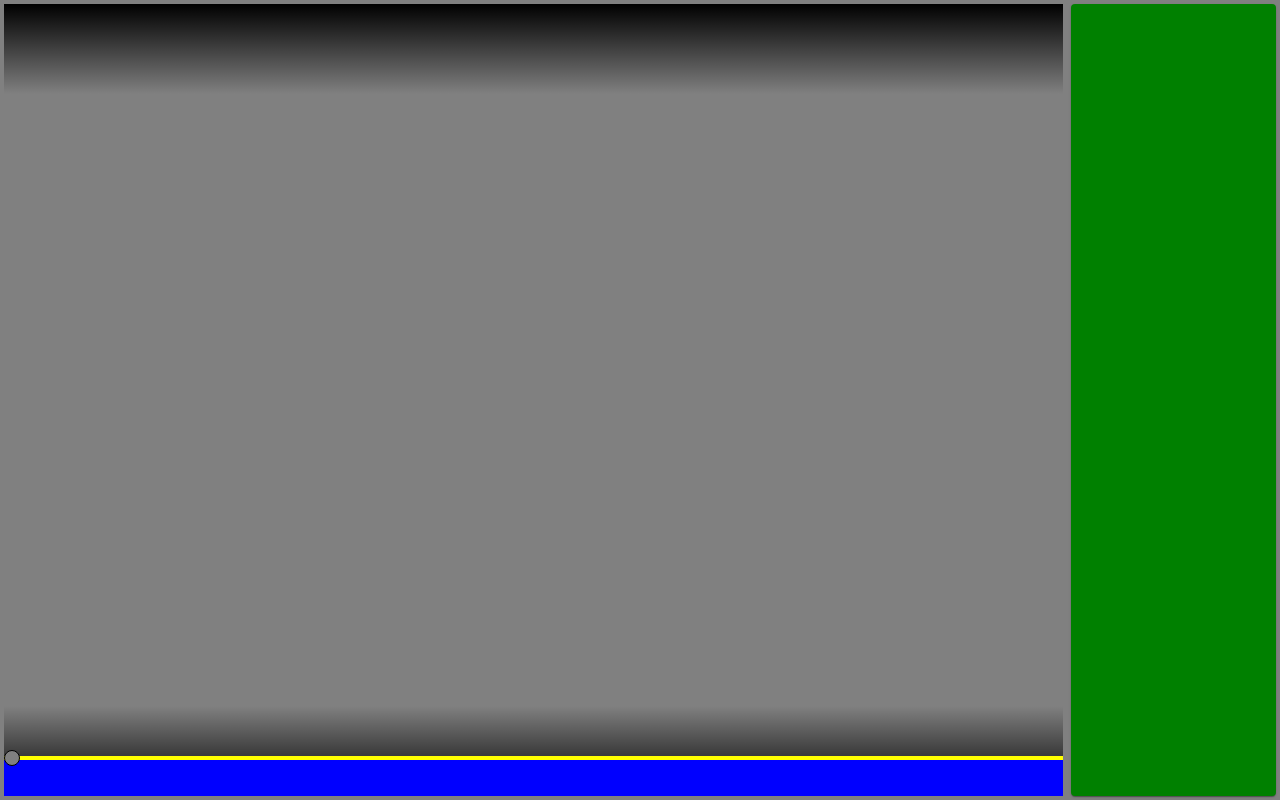
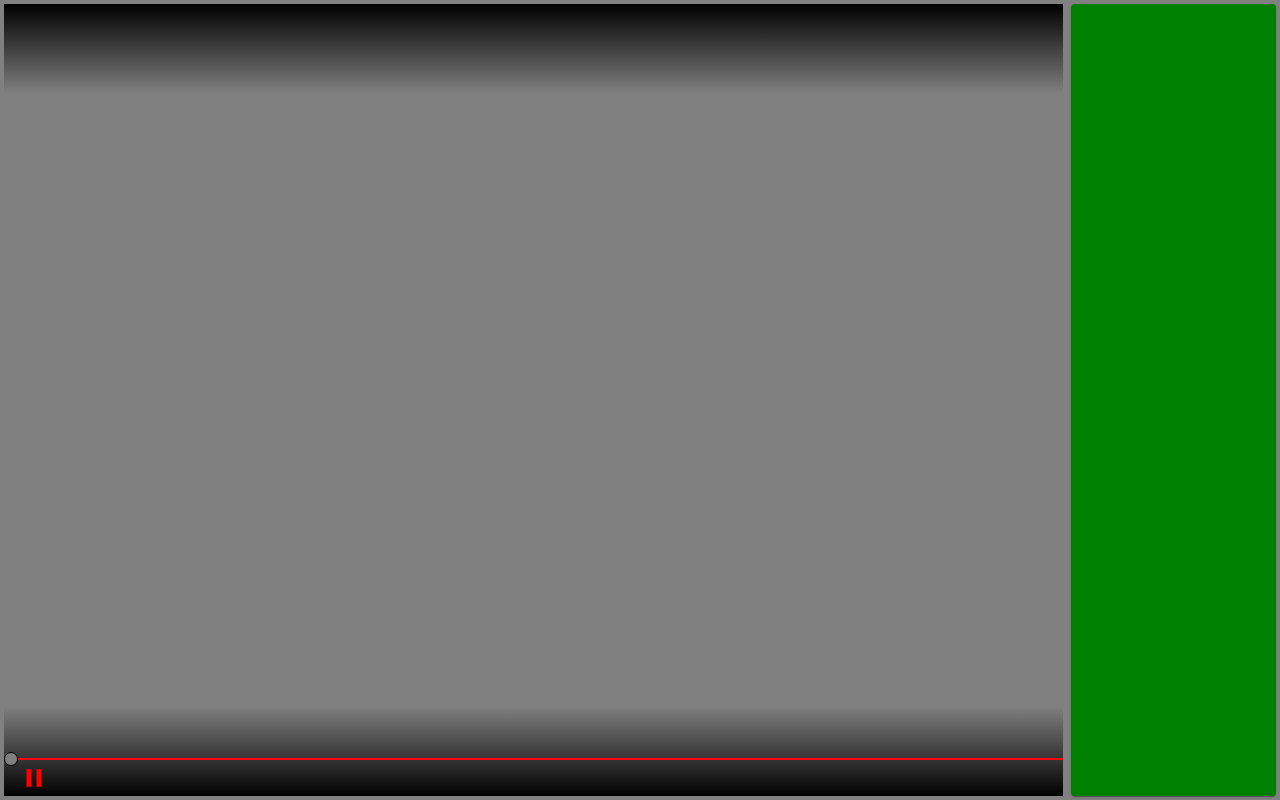
Before and after one commit to Romanxz/cool-player, a React (Create React App) app: page / in a window 1280 px wide. Built offline with nearby package versions, Linux system fonts and the light colour scheme.

Commit message:
theme and playpause added, seekbar tweaked

```diff
--- a/package.json
+++ b/package.json
@@ -4,6 +4,7 @@
   "private": true,
   "dependencies": {
     "@material-ui/core": "^4.0.1",
+    "@material-ui/icons": "^4.0.1",
     "react": "^16.8.6",
     "react-dom": "^16.8.6",
     "react-player": "^1.11.0",
--- a/src/App.js
+++ b/src/App.js
@@ -3,17 +3,23 @@ import Grid from '@material-ui/core/Grid'
 import Root from './components/root'
 import ReactPlayer from 'react-player'
 import Chat from './components/chat'
-import Controlpanel from './components/playercontrols/controlpanel'
+import Controlpanel from './components/playerui/controlpanel'
+import { MuiThemeProvider } from '@material-ui/core/styles'
+import theme from './components/theme/theme'
 
 class Coolplayer extends React.Component {
   state = {
-    playing: true,
+    isPlaying: true,
     volume: 0.8,
     muted: true,
     seeking: false,
     played: 0,
     loaded: 0,
     duration: 0,
+  }
+
+  onPlayPause = () => {
+    this.setState({ isPlaying: !this.state.isPlaying })
   }
 
   onSeekChange = e => {
@@ -49,9 +55,10 @@ class Coolplayer extends React.Component {
   }
 
   render() {
-    const { playing, volume, muted, played, loaded, duration } = this.state
+    const { isPlaying, volume, muted, played, loaded, duration } = this.state
     console.log(played + loaded + duration)
     return (
+      <MuiThemeProvider theme={theme}>
         <Root>
           <Grid
             style={{ height: '100%', width: '100%' }}
@@ -67,7 +74,7 @@ class Coolplayer extends React.Component {
                 width="100%"
                 url="https://www.youtube.com/watch?v=dE3F6sybNJk"
                 ref={this.ref}
-              playing={playing}
+                playing={isPlaying}
                 volume={volume}
                 muted={muted}
                 onPlay={this.onPlay}
@@ -84,8 +91,18 @@ class Coolplayer extends React.Component {
               <Chat />
             </Grid>
           </Grid>
-        <Controlpanel played={played} loaded={loaded} duration={duration} />
+          <Controlpanel
+            onPlayPause={this.onPlayPause}
+            onMouseDown={this.onSeekMouseDown}
+            onChange={this.onSeekChange}
+            onMouseUp={this.onSeekMouseUp}
+            isPlaying={isPlaying}
+            played={played}
+            loaded={loaded}
+            duration={duration}
+          />
         </Root>
+      </MuiThemeProvider>
     )
   }
 }
--- a/src/components/playercontrols/progressbar.js
+++ /dev/null
@@ -1,40 +0,0 @@
-import React from 'react'
-import { makeStyles } from '@material-ui/styles'
-
-const Thumbstyles = {
-  appearance: 'none',
-  cursor: 'pointer',
-  height: 16,
-  width: 16,
-  borderRadius: '50%',
-  background: 'grey',
-  border: '1px solid black',
-}
-
-const useStyles = makeStyles({
-  seeker: {
-    position: 'absolute',
-    background: 'yellow',
-    height: 4,
-    width: '100%',
-    appearance: 'none',
-    top: -2,
-    left: -2,
-    '&::-webkit-slider-thumb': {
-      ...Thumbstyles,
-    },
-    '&::-moz-range-thumb': { ...Thumbstyles },
-    '&::-ms-thumb': { ...Thumbstyles },
-  },
-})
-
-const Progressbar = ({ played, loaded, duration }) => {
-  const classes = useStyles()
-  return (
-    <div>
-      <input className={classes.seeker} type="range" min={0} max={duration} value={played} />
-    </div>
-  )
-}
-
-export default Progressbar
--- /dev/null
+++ b/src/components/playerui/buttons.js
@@ -0,0 +1,26 @@
+import React from 'react'
+import { PlayArrow, Pause } from '@material-ui/icons'
+import { makeStyles } from '@material-ui/styles'
+
+const useStyles = makeStyles(theme => ({
+  playpause: {
+    height: 30,
+    width: 30,
+    marginLeft: 15,
+  },
+}))
+
+const Buttons = props => {
+  const classes = useStyles()
+  return (
+    <>
+      {props.isPlaying ? (
+        <Pause onClick={props.onPlayPause} color="primary" className={classes.playpause} />
+      ) : (
+        <PlayArrow onClick={props.onPlayPause} color="primary" className={classes.playpause} />
+      )}
+    </>
+  )
+}
+
+export default Buttons
--- a/src/components/playercontrols/controlpanel.js
+++ b/src/components/playerui/controlpanel.js
@@ -1,10 +1,11 @@
 import React from 'react'
 import { Grid } from '@material-ui/core/'
-import Progressbar from './progressbar'
+import Seekbar from './seekbar/seekbar'
+import Buttons from './buttons'
 
-const Controlpanel = ({ played, loaded, duration }) => {
+const Controlpanel = props => {
   return (
-    <Grid //root grid
+    <Grid //root grid, возникло смещение на 4px
       style={{
         height: '100%',
         width: '100%',
@@ -51,12 +52,27 @@ const Controlpanel = ({ played, loaded, duration }) => {
           }}
         >
           <Grid item style={{ width: '100%', position: 'relative' }}>
-            <Progressbar played={played} loaded={loaded} duration={duration} />
+            <Seekbar
+              onMouseDown={props.onMouseDown}
+              onChange={props.onChange}
+              onMouseUp={props.onMouseUp}
+              played={props.played}
+              loaded={props.loaded}
+              duration={props.duration}
+            />
           </Grid>
-          <Grid item style={{ width: '100%', height: 40, background: 'blue' }} />
+          <Grid
+            item
+            container
+            direction="row"
+            justify="flex-start"
+            alignItems="center"
+            style={{ width: '100%', height: 36, background: 'transparent', zIndex: 80 }}
+          >
+            <Buttons isPlaying={props.isPlaying} onPlayPause={props.onPlayPause} />
+          </Grid>
         </Grid>
       </Grid>
-
       <Grid item style={{ height: '100%' }} lg={2} md={3} sm={12} xs={12} />
     </Grid>
   )
--- /dev/null
+++ b/src/components/playerui/seekbar/progressbar.js
@@ -0,0 +1,62 @@
+import React from 'react'
+
+import { makeStyles } from '@material-ui/styles'
+
+const useStyles = makeStyles(theme => ({
+  played: {
+    position: 'absolute',
+    zIndex: 90,
+    background: theme.palette.primary.main,
+    height: 2,
+    top: -2,
+    width: '100%',
+    transition: 'all 0.1s ease',
+  },
+  loaded: {
+    position: 'absolute',
+    zIndex: 89,
+    background: theme.palette.secondary.light,
+    height: 2,
+    top: -2,
+    width: '100%',
+    transition: 'all 0.1s ease',
+  },
+  none: {
+    position: 'absolute',
+    zIndex: 88,
+    background: 'grey',
+    height: 2,
+    top: -2,
+    width: '100%',
+    transition: 'all 0.1s ease',
+  },
+}))
+
+const normalize = (value, max) => (value * 100) / max
+
+const Progressbar = ({ played, loaded, duration, isFocused }) => {
+  const classes = useStyles()
+  return (
+    <>
+      <div
+        className={classes.played}
+        style={{
+          height: isFocused ? 4 : 2,
+          top: isFocused ? -4 : -2,
+          width: `${normalize(played, duration)}%`,
+        }}
+      />
+      <div
+        className={classes.loaded}
+        style={{
+          height: isFocused ? 4 : 2,
+          top: isFocused ? -4 : -2,
+          width: `${normalize(loaded, duration)}%`,
+        }}
+      />
+      <div className={classes.none} style={{ height: isFocused ? 4 : 2, top: isFocused ? -4 : -2 }} />
+    </>
+  )
+}
+
+export default Progressbar
--- /dev/null
+++ b/src/components/playerui/seekbar/seekbar.js
@@ -0,0 +1,60 @@
+import React, { useState } from 'react'
+import { makeStyles } from '@material-ui/styles'
+import Progressbar from './progressbar'
+
+const thumbstyles = {
+  appearance: 'none',
+  cursor: 'pointer',
+  height: 14,
+  width: 14,
+  borderRadius: '50%',
+  background: 'grey',
+  border: '1px solid black',
+}
+
+const useStyles = makeStyles({
+  seeker: {
+    position: 'absolute',
+    background: 'transparent',
+    height: 2,
+    width: '100%',
+    appearance: 'none',
+    userSelect: 'none',
+    top: -4,
+    left: -2,
+    zIndex: 100,
+    transition: 'all 0.1s ease',
+    '&::-webkit-slider-thumb': {
+      ...thumbstyles,
+    },
+    '&::-moz-range-thumb': { ...thumbstyles },
+    '&::-ms-thumb': { ...thumbstyles },
+    '&:focus': { outline: 'none' },
+  },
+})
+
+const Seekbar = ({ played, loaded, duration, ...props }) => {
+  const classes = useStyles()
+  const [isFocused, setFocus] = useState(false)
+  return (
+    <>
+      <input
+        onMouseDown={props.onMouseDown}
+        onChange={props.onChange}
+        onMouseUp={props.onMouseUp}
+        className={classes.seeker}
+        style={{ height: isFocused ? 4 : 2, top: isFocused ? -6 : -4 }}
+        type="range"
+        step="any"
+        min={0}
+        max={duration}
+        value={played}
+        onFocus={() => setFocus({ isFocused: true })}
+        onBlur={() => setFocus({ isFocused: false })}
+      />
+      <Progressbar isFocused={isFocused} played={played} loaded={loaded} duration={duration} />
+    </>
+  )
+}
+
+export default Seekbar
--- /dev/null
+++ b/src/components/theme/theme.js
@@ -0,0 +1,12 @@
+import { createMuiTheme, responsiveFontSizes } from '@material-ui/core/styles'
+
+const theme = responsiveFontSizes(
+  createMuiTheme({
+    palette: {
+      primary: { main: '#ff0000' },
+      secondary: { main: '#00ff99' },
+    },
+  })
+)
+
+export default theme
```
Also changed, not shown: 1 other file (tests, documents, lock files or other folders). Lines whose indentation alone changed are shown as unchanged.
